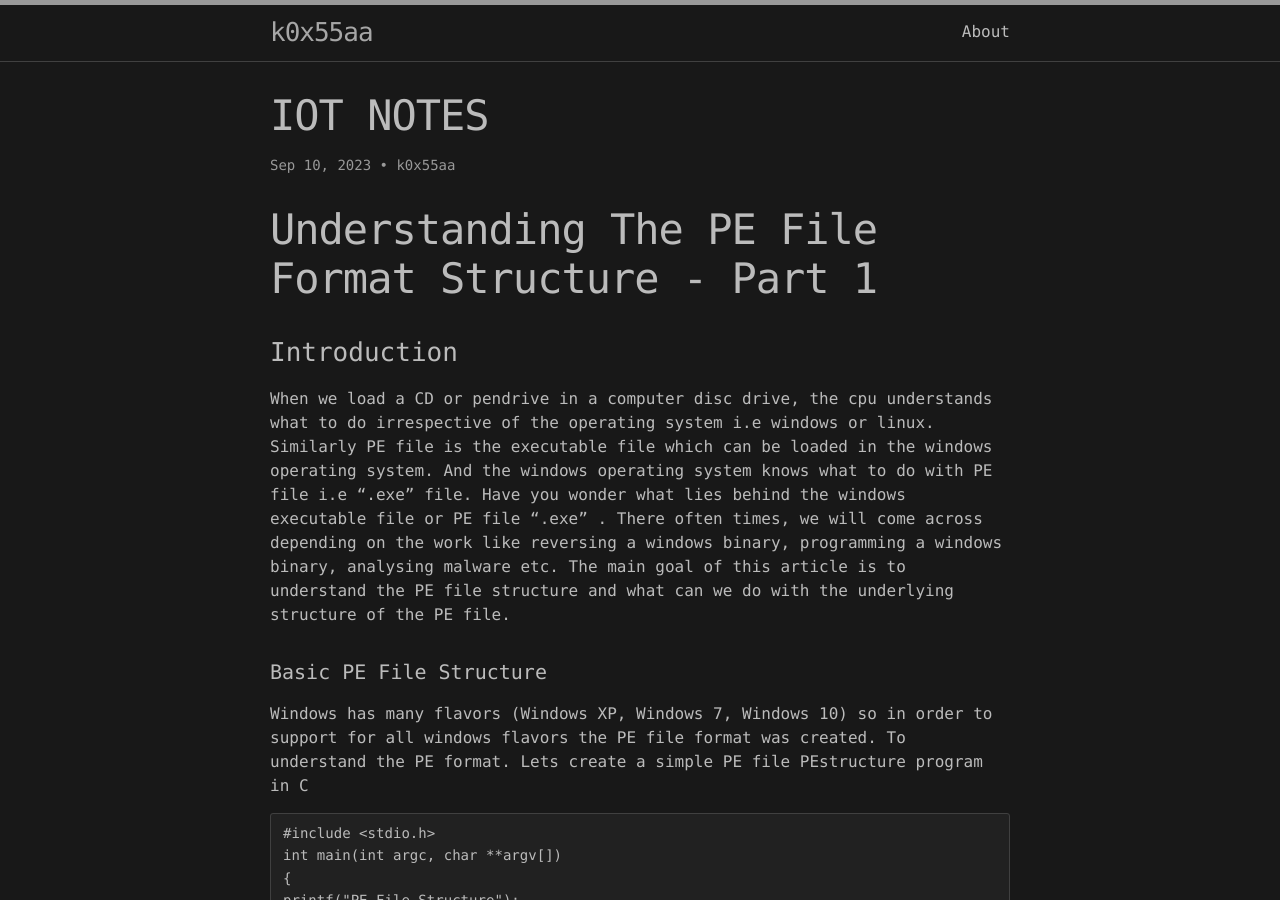
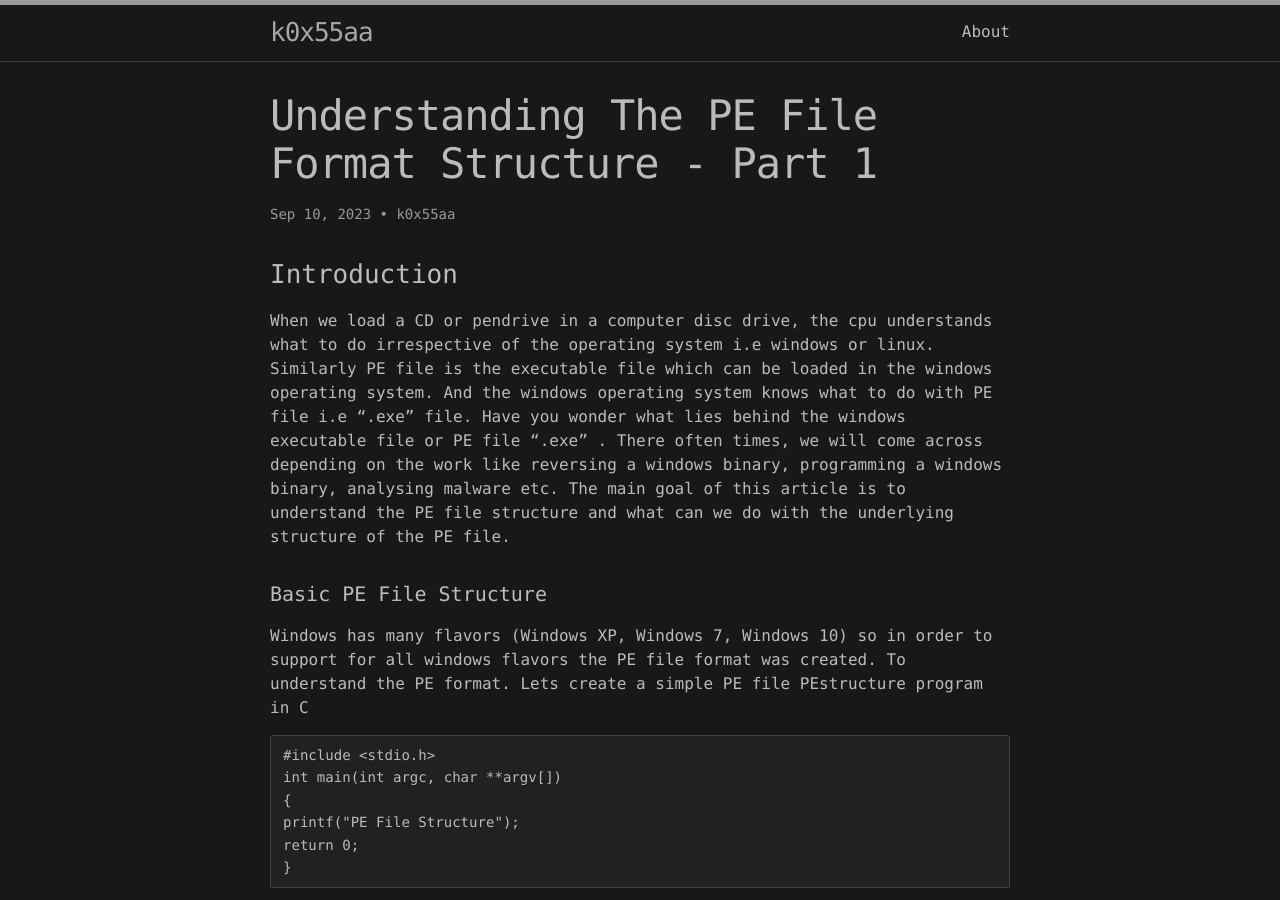
Before and after one commit to k0x55aa/k0x55aa.github.io, a Jekyll site: the page built from _posts/2023-09-10-pe-structure.md, in a window 1280 px wide and 900 px high. Built offline with Jekyll 4.4.1, drawn with Linux system fonts in a browser that asks for light colours.

Commit message:
Update 2023-09-10-pe-structure.md

```diff
--- a/_posts/2023-09-10-pe-structure.md
+++ b/_posts/2023-09-10-pe-structure.md
@@ -1,13 +1,12 @@
 ---
 layout: post
-title: "IOT NOTES"
-categories: hardware
+title: "Understanding The PE File Format Structure - Part 1"
+categories: windows
 author:
 - k0x55aa
-meta: "IOT"
+meta: "windows"
 ---
 
-# Understanding The PE File Format Structure - Part 1
 
 ### Introduction
 
```
